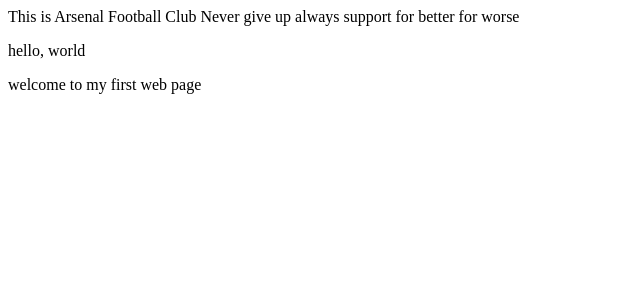
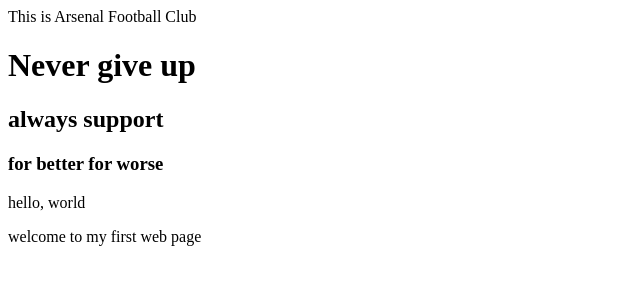
Before and after one commit to kidrey-david/my-first-website, a plain HTML site: page my-first-webpage.html in a window 1280 px wide. Shown: the whole page, without its empty margins (0-640 px from the left). Drawn offline with Linux system fonts and the light colour scheme.

Commit message:
add paragraph block elements to the page

```diff
--- a/my-first-webpage.html
+++ b/my-first-webpage.html
@@ -3,9 +3,10 @@
     <head>This is Arsenal Football Club
       <title>Come on you Gunners</title>
     </head>
-    <body>Never give up
-        always support
-        for better for worse
+    <body>
+      <h1>Never give up</h1>
+      <h2> always support</h2>
+      <h3>for better for worse</h3>
         <p>hello, world</p>
         <p>welcome to my first web page</p>
     </body>
```
